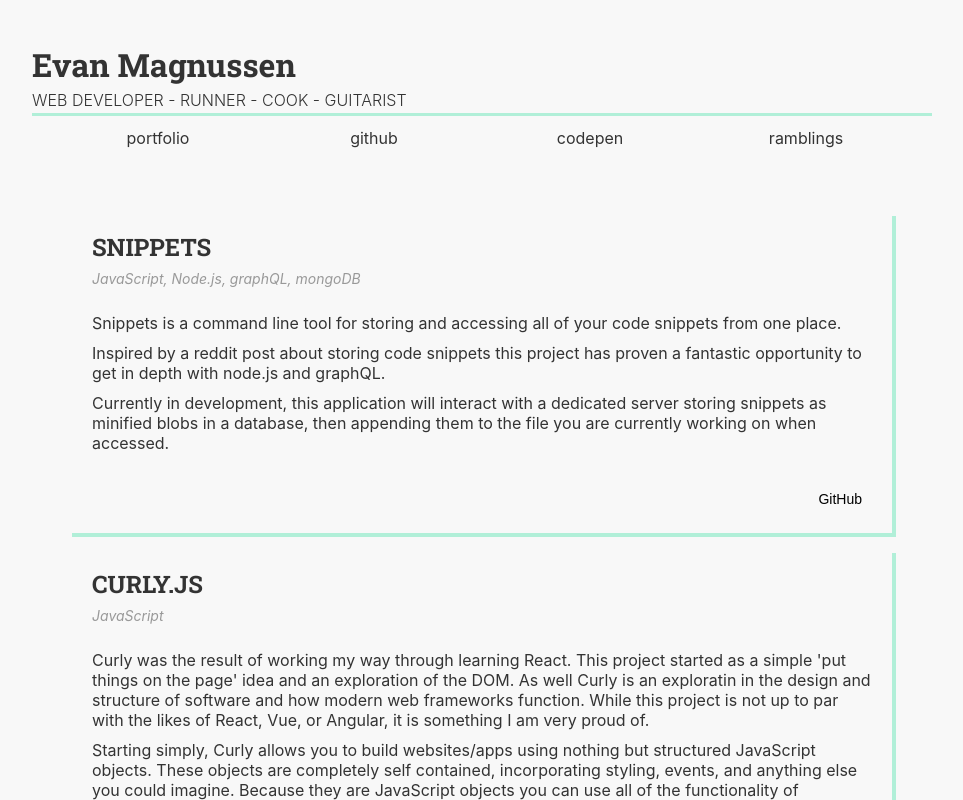
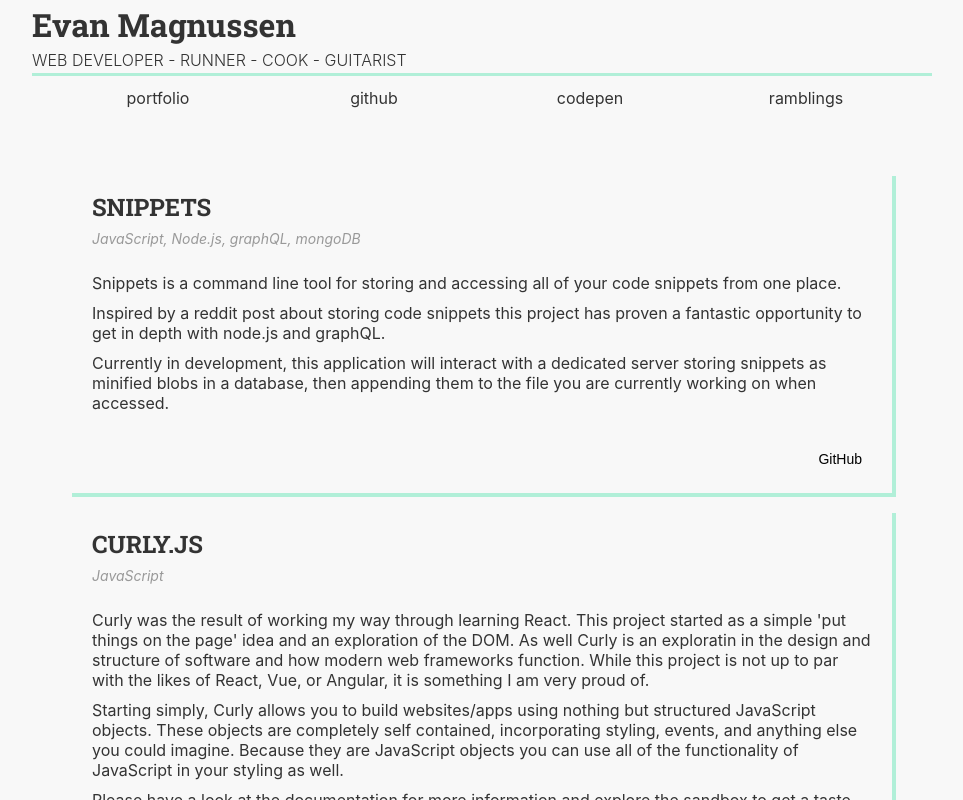
Before and after one commit to evanmags/portfolio_v2, a React (Create React App) app: page /portfolio in a window 1280 px wide. Shown: the top 800 px of the page, without its empty margins (158-1121 px from the left). Built offline with nearby package versions, Linux system fonts and the light colour scheme.

Commit message:
mobile styling

```diff
--- a/src/App.css
+++ b/src/App.css
@@ -23,7 +23,7 @@ html {
   width: 100vw;
   max-width: 900px;
   min-height: 100vh;
-  padding: 10vh 0;
+  padding: 0 5vh;
   display: flex;
   flex-direction: column;
   justify-content: center;
@@ -31,12 +31,12 @@ html {
 
 @media only Screen and (min-width: 400px) {
   #App {
-    padding: 5vh 0;
+    padding: 0 3vh;
   }
 }
-@media only Screen and (min-width: 540px) {
+@media only Screen and (min-width: 800px) {
   #App {
-    padding: 5vh 0;
+    padding: 0;
   }
 }
 .banner {
@@ -69,13 +69,14 @@ html {
 .menubar {
   height: 50px;
   display: flex;
+  flex-wrap: wrap;
   justify-content: space-evenly;
 }
 .menubar:after, .menubar:before {
   position: absolute;
   content: "";
   height: 3px;
-  width: 100%;
+  width: calc(100% - 10vh);
   background: #b1efd8;
   transition: all 0.15s ease-in-out;
   z-index: -2;
@@ -89,10 +90,10 @@ html {
   display: flex;
   justify-content: center;
   align-items: center;
-  flex: 0 1 20%;
+  flex: 0 1 40%;
   color: #333;
   text-decoration: none;
-  box-shadow: 0;
+  box-shadow: none;
   transition: all 0.3s;
 }
 .menubar__btn:after {
@@ -112,6 +113,26 @@ html {
   transform: translateY(7px) scaleX(1);
 }
 
+@media only Screen and (min-width: 400px) {
+  .menubar:after, .menubar:before {
+    width: calc(100% - 6vh);
+  }
+  .menubar__btn {
+    margin: 10px 0;
+    flex: 0 1 50%;
+  }
+}
+@media only Screen and (min-width: 800px) {
+  .menubar {
+    flex-wrap: nowrap;
+  }
+  .menubar:after, .menubar:before {
+    width: 100%;
+  }
+  .menubar__btn {
+    flex: 0 1 20%;
+  }
+}
 .blog {
   padding: 30px;
   display: flex;
@@ -201,7 +222,7 @@ html {
   border: none;
   border-radius: 0px;
   font-size: 14px;
-  outline: none;
+  outline: #999;
 }
 .card__button:after {
   position: relative;
--- a/src/App.scss
+++ b/src/App.scss
@@ -34,7 +34,7 @@ html{
   width: 100vw;
   max-width: 900px;
   min-height: 100vh;
-  padding:  10vh 0;
+  padding:  0 5vh;
   display: flex;
   flex-direction: column;
   justify-content: center;
@@ -42,13 +42,13 @@ html{
 
 @media only Screen and (min-width: 400px){
   #App{
-    padding:  5vh 0;
+    padding:  0 3vh;
   }
 }
 
-@media only Screen and (min-width: 540px){
+@media only Screen and (min-width: 800px){
   #App{
-    padding:  5vh 0;
+    padding: 0;
   }
 }
 
@@ -87,13 +87,14 @@ html{
 .menubar{
   height: 50px;
   display: flex;
+  flex-wrap: wrap;
   justify-content: space-evenly;
 
   &:after, &:before{
     position: absolute;
     content: '';
     height: 3px;
-    width: 100%;
+    width: calc(100% - 10vh);
     background: $pop;
     transition: all .15s ease-in-out;
     z-index: -2;
@@ -109,10 +110,10 @@ html{
     display: flex;
     justify-content: center;
     align-items: center;
-    flex: 0 1 20%;
+    flex: 0 1 40%;
     color: $text;
     text-decoration: none;
-    box-shadow: 0;
+    box-shadow: none;
     transition: all .3s;
 
     &:after{
@@ -131,6 +132,30 @@ html{
     &:hover:after{
       opacity: 1;
       transform: translateY(7px) scaleX(1);
+    }
+  }
+}
+
+@media only Screen and (min-width: 400px){
+  .menubar{
+    &:after, &:before{
+      width: calc(100% - 6vh);
+    }
+    &__btn{
+      margin: 10px 0;
+      flex: 0 1 50%;
+    }
+  }
+}
+
+@media only Screen and (min-width: 800px){
+  .menubar{
+    flex-wrap: nowrap;
+    &:after, &:before{
+      width: 100%;
+    }
+    &__btn{
+      flex: 0 1 20%;
     }
   }
 }
--- a/src/components/banner.js
+++ b/src/components/banner.js
@@ -17,7 +17,7 @@ function MenuBtn(props) {
   }
 }
 
-export function Menubar(props) {
+function Menubar(props) {
   return (
     <div className="menubar">
       <MenuBtn text="portfolio" href="/portfolio" internal={true} />
```
Also changed, not shown: 1 other file (tests, documents, lock files or other folders).
